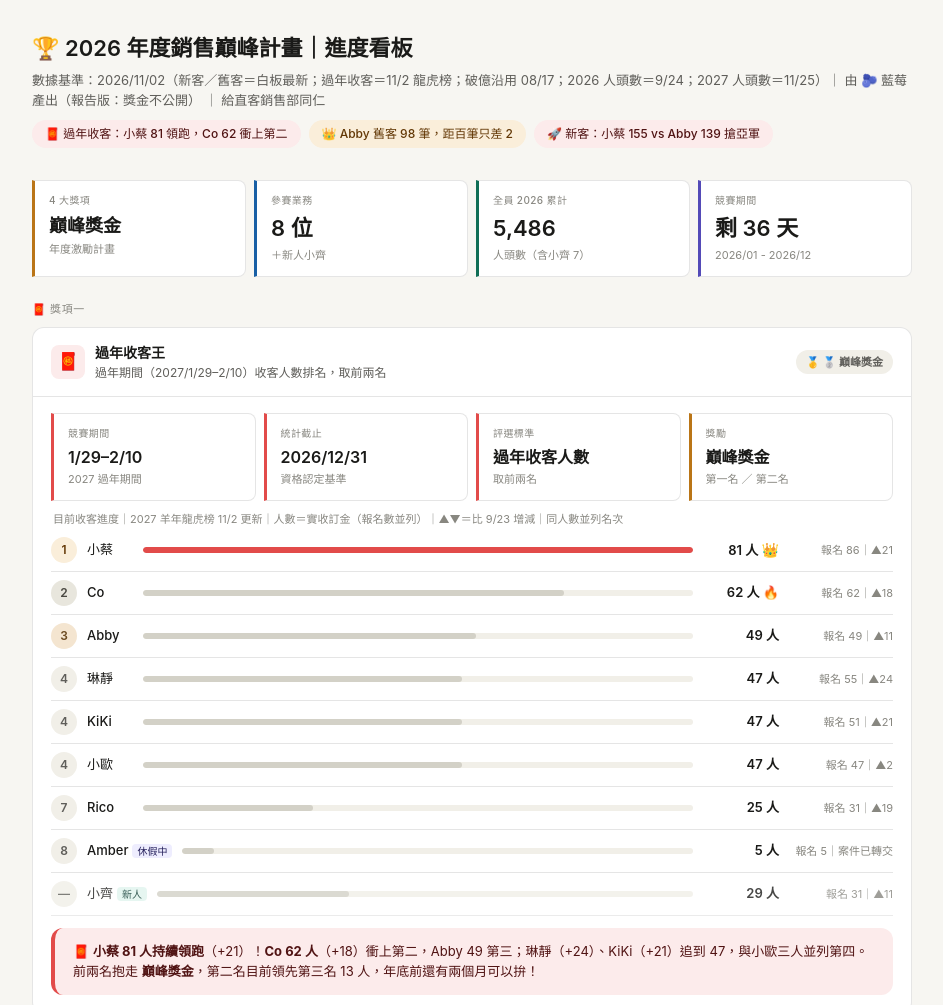
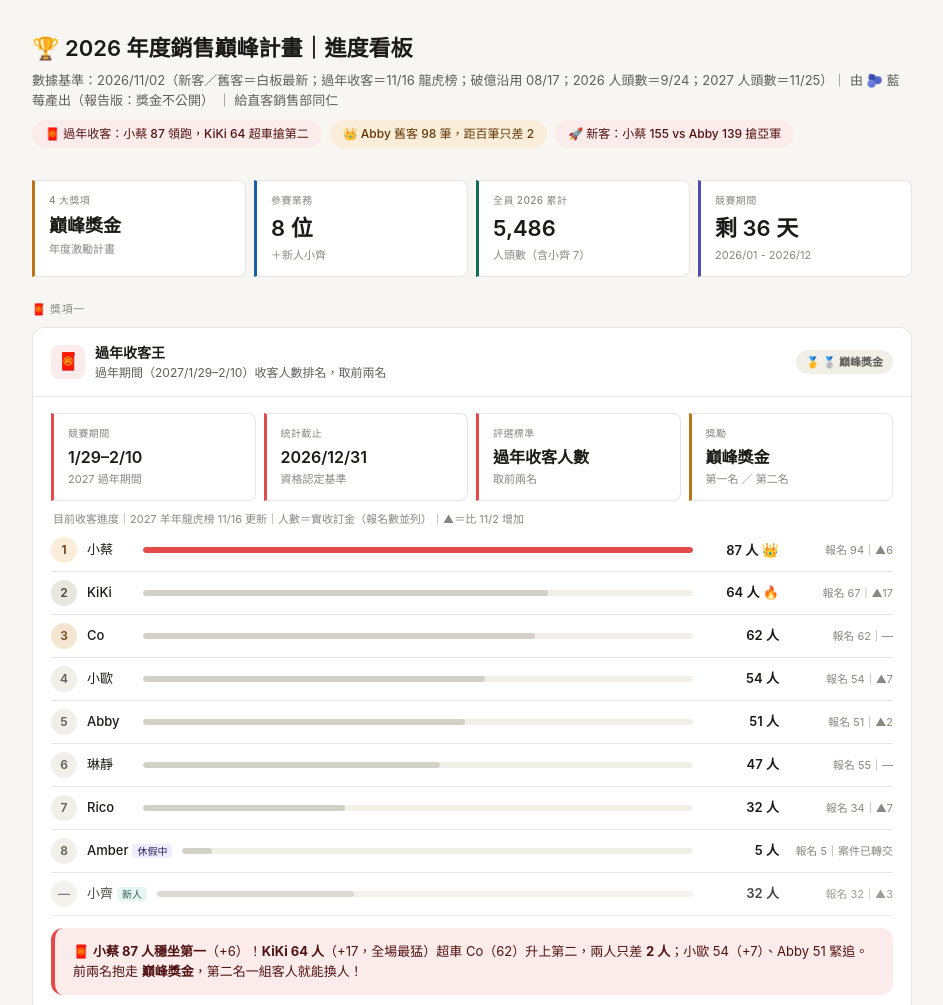
Before and after one commit to claudiamomi/peak-plan-2026, a plain HTML site: page index.html in a window 1280 px wide. Shown: the top 1005 px of the page, without its empty margins (168-1111 px from the left). Drawn offline with Linux system fonts and the light colour scheme.

Commit message:
看板：過年收客王更新至 11/16 龍虎榜
Co-Authored-By: Claude Opus 5.5 <noreply@anthropic.com>

```diff
--- a/index.html
+++ b/index.html
@@ -101,9 +101,9 @@ body { font-family: -apple-system, BlinkMacSystemFont, "Segoe UI", "PingFang TC"
 
   <div class="page-header">
     <h1>🏆 2026 年度銷售巔峰計畫｜進度看板</h1>
-    <div class="sub">數據基準：2026/11/02（新客／舊客＝白板最新；過年收客＝11/2 龍虎榜；破億沿用 08/17；2026 人頭數＝9/24；2027 人頭數＝11/25）｜ 由 🫐 藍莓產出（報告版：獎金不公開） ｜ 給直客銷售部同仁</div>
+    <div class="sub">數據基準：2026/11/02（新客／舊客＝白板最新；過年收客＝11/16 龍虎榜；破億沿用 08/17；2026 人頭數＝9/24；2027 人頭數＝11/25）｜ 由 🫐 藍莓產出（報告版：獎金不公開） ｜ 給直客銷售部同仁</div>
     <div class="chip-row">
-      <span class="chip chip-hot">🧧 過年收客：小蔡 81 領跑，Co 62 衝上第二</span>
+      <span class="chip chip-hot">🧧 過年收客：小蔡 87 領跑，KiKi 64 超車搶第二</span>
       <span class="chip chip-gold">👑 Abby 舊客 98 筆，距百筆只差 2</span>
       <span class="chip chip-hot">🚀 新客：小蔡 155 vs Abby 139 搶亞軍</span>
     </div>
@@ -167,63 +167,63 @@ body { font-family: -apple-system, BlinkMacSystemFont, "Segoe UI", "PingFang TC"
           <div class="metric-sub">第一名 ／ 第二名</div>
         </div>
       </div>
-      <div style="font-size:11px; color:var(--text-3); padding:6px 2px 2px;">目前收客進度｜2027 羊年龍虎榜 11/2 更新｜人數＝實收訂金（報名數並列）｜▲▼＝比 9/23 增減｜同人數並列名次</div>
+      <div style="font-size:11px; color:var(--text-3); padding:6px 2px 2px;">目前收客進度｜2027 羊年龍虎榜 11/16 更新｜人數＝實收訂金（報名數並列）｜▲＝比 11/2 增加</div>
       <div class="lb-row">
         <div class="rank rank-1">1</div><span class="lb-name">小蔡</span>
         <div class="bar-wrap"><div class="bar" style="width:100%; background:var(--red)"></div></div>
-        <span class="lb-val">81 人 <span class="crown">👑</span></span>
-        <span class="lb-val-sub" style="min-width:104px">報名 86｜▲21</span>
+        <span class="lb-val">87 人 <span class="crown">👑</span></span>
+        <span class="lb-val-sub" style="min-width:104px">報名 94｜▲6</span>
       </div>
       <div class="lb-row">
-        <div class="rank rank-2">2</div><span class="lb-name">Co</span>
-        <div class="bar-wrap"><div class="bar bar-gray" style="width:76.5%"></div></div>
-        <span class="lb-val">62 人 🔥</span>
-        <span class="lb-val-sub" style="min-width:104px">報名 62｜▲18</span>
+        <div class="rank rank-2">2</div><span class="lb-name">KiKi</span>
+        <div class="bar-wrap"><div class="bar bar-gray" style="width:73.6%"></div></div>
+        <span class="lb-val">64 人 🔥</span>
+        <span class="lb-val-sub" style="min-width:104px">報名 67｜▲17</span>
       </div>
       <div class="lb-row">
-        <div class="rank rank-3">3</div><span class="lb-name">Abby</span>
-        <div class="bar-wrap"><div class="bar bar-gray" style="width:60.5%"></div></div>
-        <span class="lb-val">49 人</span>
-        <span class="lb-val-sub" style="min-width:104px">報名 49｜▲11</span>
-      </div>
-      <div class="lb-row">
-        <div class="rank">4</div><span class="lb-name">琳靜</span>
-        <div class="bar-wrap"><div class="bar bar-gray" style="width:58.0%"></div></div>
-        <span class="lb-val">47 人</span>
-        <span class="lb-val-sub" style="min-width:104px">報名 55｜▲24</span>
-      </div>
-      <div class="lb-row">
-        <div class="rank">4</div><span class="lb-name">KiKi</span>
-        <div class="bar-wrap"><div class="bar bar-gray" style="width:58.0%"></div></div>
-        <span class="lb-val">47 人</span>
-        <span class="lb-val-sub" style="min-width:104px">報名 51｜▲21</span>
+        <div class="rank rank-3">3</div><span class="lb-name">Co</span>
+        <div class="bar-wrap"><div class="bar bar-gray" style="width:71.3%"></div></div>
+        <span class="lb-val">62 人</span>
+        <span class="lb-val-sub" style="min-width:104px">報名 62｜—</span>
       </div>
       <div class="lb-row">
         <div class="rank">4</div><span class="lb-name">小歐</span>
-        <div class="bar-wrap"><div class="bar bar-gray" style="width:58.0%"></div></div>
+        <div class="bar-wrap"><div class="bar bar-gray" style="width:62.1%"></div></div>
+        <span class="lb-val">54 人</span>
+        <span class="lb-val-sub" style="min-width:104px">報名 54｜▲7</span>
+      </div>
+      <div class="lb-row">
+        <div class="rank">5</div><span class="lb-name">Abby</span>
+        <div class="bar-wrap"><div class="bar bar-gray" style="width:58.6%"></div></div>
+        <span class="lb-val">51 人</span>
+        <span class="lb-val-sub" style="min-width:104px">報名 51｜▲2</span>
+      </div>
+      <div class="lb-row">
+        <div class="rank">6</div><span class="lb-name">琳靜</span>
+        <div class="bar-wrap"><div class="bar bar-gray" style="width:54.0%"></div></div>
         <span class="lb-val">47 人</span>
-        <span class="lb-val-sub" style="min-width:104px">報名 47｜▲2</span>
+        <span class="lb-val-sub" style="min-width:104px">報名 55｜—</span>
       </div>
       <div class="lb-row">
         <div class="rank">7</div><span class="lb-name">Rico</span>
-        <div class="bar-wrap"><div class="bar bar-gray" style="width:30.9%"></div></div>
-        <span class="lb-val">25 人</span>
-        <span class="lb-val-sub" style="min-width:104px">報名 31｜▲19</span>
+        <div class="bar-wrap"><div class="bar bar-gray" style="width:36.8%"></div></div>
+        <span class="lb-val">32 人</span>
+        <span class="lb-val-sub" style="min-width:104px">報名 34｜▲7</span>
       </div>
       <div class="lb-row">
         <div class="rank">8</div><span class="lb-name">Amber<span class="tag-guest">休假中</span></span>
-        <div class="bar-wrap"><div class="bar bar-gray" style="width:6.2%"></div></div>
+        <div class="bar-wrap"><div class="bar bar-gray" style="width:5.7%"></div></div>
         <span class="lb-val">5 人</span>
         <span class="lb-val-sub" style="min-width:104px">報名 5｜案件已轉交</span>
       </div>
       <div class="lb-row" style="opacity:.8">
         <div class="rank">—</div><span class="lb-name">小齊<span class="tag-new">新人</span></span>
-        <div class="bar-wrap"><div class="bar bar-gray" style="width:35.8%"></div></div>
-        <span class="lb-val">29 人</span>
-        <span class="lb-val-sub" style="min-width:104px">報名 31｜▲11</span>
+        <div class="bar-wrap"><div class="bar bar-gray" style="width:36.8%"></div></div>
+        <span class="lb-val">32 人</span>
+        <span class="lb-val-sub" style="min-width:104px">報名 32｜▲3</span>
       </div>
       <div class="spotlight" style="margin:12px 0 4px; background:var(--red-bg); color:var(--red-text); border-left-color:var(--red);">
-        🧧 <b>小蔡 81 人持續領跑</b>（+21）！<b>Co 62 人</b>（+18）衝上第二，Abby 49 第三；琳靜（+24）、KiKi（+21）追到 47，與小歐三人並列第四。前兩名抱走 <b>巔峰獎金</b>，第二名目前領先第三名 13 人，年底前還有兩個月可以拚！
+        🧧 <b>小蔡 87 人穩坐第一</b>（+6）！<b>KiKi 64 人</b>（+17，全場最猛）超車 Co（62）升上第二，兩人只差 <b>2 人</b>；小歐 54（+7）、Abby 51 緊追。前兩名抱走 <b>巔峰獎金</b>，第二名一組客人就能換人！
       </div>
     </div>
   </div>
@@ -561,7 +561,7 @@ body { font-family: -apple-system, BlinkMacSystemFont, "Segoe UI", "PingFang TC"
       <div class="award-icon" style="background:var(--bg-sec);">📋</div>
       <div>
         <div class="aw-title">全員一覽</div>
-        <div class="aw-sub">統計基準：2026/11/02（新客／舊客＝白板；過年收客＝11/2 龍虎榜實收訂金；人頭數 2026＝9/24、2027＝11/25；破億沿用 08/17）</div>
+        <div class="aw-sub">統計基準：2026/11/02（新客／舊客＝白板；過年收客＝11/16 龍虎榜實收訂金；人頭數 2026＝9/24、2027＝11/25；破億沿用 08/17）</div>
       </div>
     </div>
     <table class="full-table">
@@ -592,7 +592,7 @@ body { font-family: -apple-system, BlinkMacSystemFont, "Segoe UI", "PingFang TC"
           <td>Abby</td>
           <td>139</td>
           <td class="val-pos">98 👑</td>
-          <td>49</td>
+          <td>51</td>
           <td class="val-pos">4,571 萬 👑</td>
           <td>791</td>
           <td>988</td>
@@ -602,7 +602,7 @@ body { font-family: -apple-system, BlinkMacSystemFont, "Segoe UI", "PingFang TC"
           <td>KiKi</td>
           <td>104</td>
           <td>80</td>
-          <td>47</td>
+          <td>64</td>
           <td>3,619 萬</td>
           <td>566</td>
           <td>768</td>
@@ -632,7 +632,7 @@ body { font-family: -apple-system, BlinkMacSystemFont, "Segoe UI", "PingFang TC"
           <td>小歐</td>
           <td>40</td>
           <td>64</td>
-          <td>47</td>
+          <td>54</td>
           <td>3,241 萬</td>
           <td>710</td>
           <td>595</td>
@@ -642,7 +642,7 @@ body { font-family: -apple-system, BlinkMacSystemFont, "Segoe UI", "PingFang TC"
           <td>小蔡</td>
           <td>155</td>
           <td>51</td>
-          <td class="val-pos">81 👑</td>
+          <td class="val-pos">87 👑</td>
           <td>3,225 萬</td>
           <td>744</td>
           <td>593</td>
@@ -652,7 +652,7 @@ body { font-family: -apple-system, BlinkMacSystemFont, "Segoe UI", "PingFang TC"
           <td>Rico</td>
           <td>91</td>
           <td>1</td>
-          <td>25</td>
+          <td>32</td>
           <td>655 萬</td>
           <td>—</td>
           <td>235</td>
@@ -662,7 +662,7 @@ body { font-family: -apple-system, BlinkMacSystemFont, "Segoe UI", "PingFang TC"
           <td>小齊<span class="tag-new">新人</span></td>
           <td>—</td>
           <td>—</td>
-          <td>29</td>
+          <td>32</td>
           <td>—</td>
           <td>—</td>
           <td>34</td>
@@ -673,15 +673,15 @@ body { font-family: -apple-system, BlinkMacSystemFont, "Segoe UI", "PingFang TC"
   </div>
 
   <div style="font-size:11px; color:var(--text-3); margin-top:10px; padding:0 4px;">
-    ※ 新客／舊客為 <b>2026/11/02 白板最新</b>；過年收客為 <b>11/2 羊年龍虎榜「實收訂金」人數</b>；2026 人頭數<b>沿用 9/24（已扣非團體人頭）</b>；2027 人頭數為 <b>11/25 業績表括號內真正人頭數</b>；<b>破億營業額尚未更新，沿用 2026/08/17</b>。Amber 休假期間，過年收客案件已轉交其他同仁接手，龍虎榜人數因此減少。「成長之星」已改為 <b>🧧 過年收客王</b>（過年期間 2027/1/29–2/10，統計截止 2026/12/31，取前兩名）。破億額以個人 2026 累計營業額計。
+    ※ 新客／舊客為 <b>2026/11/02 白板最新</b>；過年收客為 <b>11/16 羊年龍虎榜「實收訂金」人數</b>；2026 人頭數<b>沿用 9/24（已扣非團體人頭）</b>；2027 人頭數為 <b>11/25 業績表括號內真正人頭數</b>；<b>破億營業額尚未更新，沿用 2026/08/17</b>。Amber 休假期間，過年收客案件已轉交其他同仁接手，龍虎榜人數因此減少。「成長之星」已改為 <b>🧧 過年收客王</b>（過年期間 2027/1/29–2/10，統計截止 2026/12/31，取前兩名）。破億額以個人 2026 累計營業額計。
   </div>
 
   <!-- Spotlight -->
   <div class="hero" style="margin-top:26px;">
     <h2>本期戰況焦點</h2>
     <ul>
-      <li><b>🧧 過年收客王</b>：小蔡 <b>81</b> 人領跑（+21），<b>Co 62</b> 人（+18）升上第二，Abby 49 第三（取前兩名）</li>
-      <li><b>🧧 收客追擊</b>：琳靜 <b>+24</b>、KiKi <b>+21</b> 追到 47 人，與小歐並列第四；Rico 6→25（+19）</li>
+      <li><b>🧧 過年收客王</b>：小蔡 <b>87</b> 人領跑（+6），<b>KiKi 64</b>（+17）超車 Co 62 升第二，兩人只差 2 人（取前兩名）</li>
+      <li><b>🧧 收客追擊</b>：小歐 54（+7）、Abby 51、琳靜 47 緊追；Rico 32（+7）、新人小齊 32</li>
       <li><b>Amber 新客 283 筆</b>：比上期再 +31，新客王寶座穩穩握住</li>
       <li><b>新客亞軍拉開</b>：小蔡 <b>155</b>（+24）vs Abby <b>139</b>（+12），差距從 4 筆擴大到 <b>16 筆</b></li>
       <li><b>Rico 新客 91 筆</b>（+22）超車琳靜（89），升到第 6</li>
@@ -691,7 +691,7 @@ body { font-family: -apple-system, BlinkMacSystemFont, "Segoe UI", "PingFang TC"
   </div>
 
   <div class="footer">
-    🫐 藍莓 v1.4 產出 ｜ 資料來源：白板（新客／舊客、過年收客 11/02）；人頭數.md（2026 人頭數 09/24）；業績表（2027 人頭數 11/25）；破億 08/17<br>
+    🫐 藍莓 v1.4 產出 ｜ 資料來源：白板（新客／舊客 11/02、過年收客 11/16）；人頭數.md（2026 人頭數 09/24）；業績表（2027 人頭數 11/25）；破億 08/17<br>
     3 大獎項期間 2026/01/01–12/31 ｜ 🧧 過年收客王 2027/01/29–02/10（統計截止 2026/12/31，取前兩名）｜ 統籌：Claudia
   </div>
 
```
